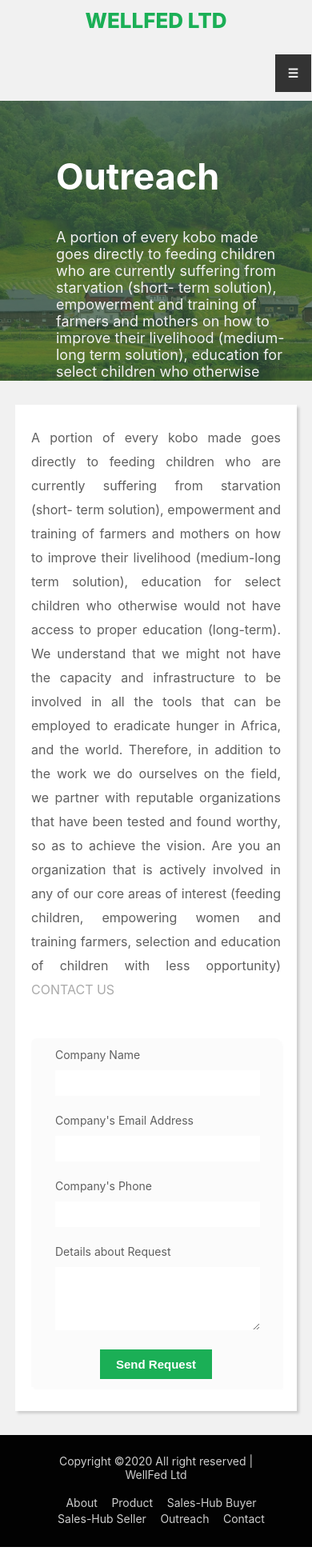
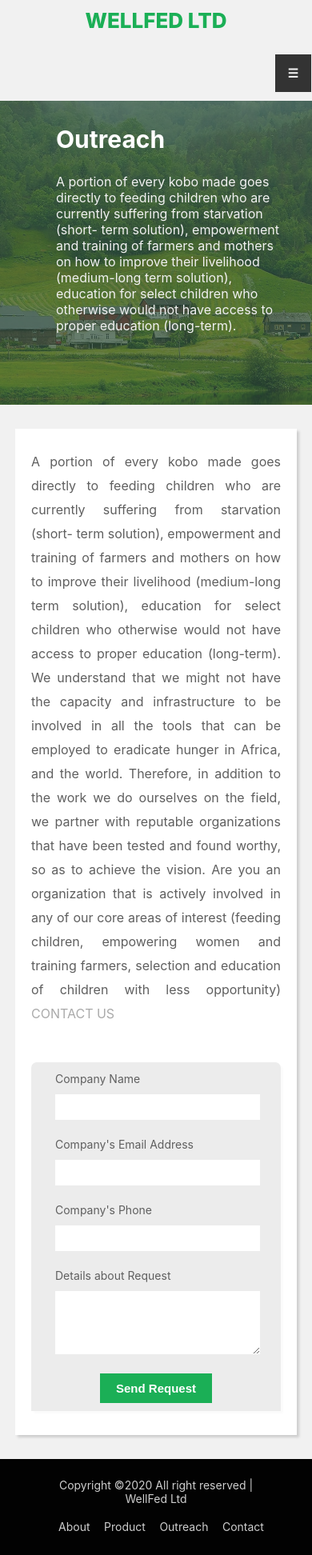
Before and after one commit to SimiCodes4Real/wellfedltd, a PHP site: page /outreach.html in a window 390 px wide. Shown: the whole page at 80% size. Run offline with PHP 8.4, Linux system fonts and the light colour scheme.

Commit message:
Added new features

```diff
--- a/css/main.css
+++ b/css/main.css
@@ -817,6 +817,26 @@ input[type='submit'] {
     margin-bottom: 20px;
   }
 }
+@media (max-width: 450px){
+  .banner-content h2 {
+    font-size: 30px;
+    color: #fff;
+    margin-top: 0;
+  }
+  .banner-content p {
+    font-size: 16px;
+  }
+  #slider {
+    height: 380px;
+  }
+
+  .about-text {
+    width: 100%;
+  }
+  .about-img {
+    width: 100%;
+  }
+}
 
 .header-banner {
 	background: url('../images/1.jpg');
@@ -850,7 +870,7 @@ input[type='submit'] {
 .form-data {
 	width: 55%;
 	margin: 10px auto;
-	background-color: #fbfbfb;
+	background-color: #ececec;
 	box-shadow: 3px 3px 3px #fbfbfb;
 	height: auto;
 	border-top-left-radius: 7px;
--- a/outreach.html
+++ b/outreach.html
@@ -100,10 +100,8 @@
         <div class="footer-menu">
           <p>
             <nav>
-              <a href="about.html">About</a>
+              <a href="#">About</a>
               <a href="#">Product</a>
-              <a href="saleshub-buyer.html">Sales-Hub Buyer</a>
-              <a href="saleshub-seller.html">Sales-Hub Seller</a>
               <a href="outreach.html">Outreach</a>
               <a href="#">Contact</a>
             </nav>
--- a/saleshub-buyer.html
+++ b/saleshub-buyer.html
@@ -102,8 +102,6 @@
             <nav>
               <a href="#">About</a>
               <a href="#">Product</a>
-              <a href="saleshub-buyer.html">Sales-Hub Buyer</a>
-              <a href="saleshub-seller.html">Sales-Hub Seller</a>
               <a href="outreach.html">Outreach</a>
               <a href="#">Contact</a>
             </nav>
--- a/saleshub-seller.html
+++ b/saleshub-seller.html
@@ -100,10 +100,8 @@
         <div class="footer-menu">
           <p>
             <nav>
-              <a href="about.html">About</a>
+              <a href="#">About</a>
               <a href="#">Product</a>
-              <a href="saleshub-buyer.html">Sales-Hub Buyer</a>
-              <a href="saleshub-seller.html">Sales-Hub Seller</a>
               <a href="outreach.html">Outreach</a>
               <a href="#">Contact</a>
             </nav>
```
